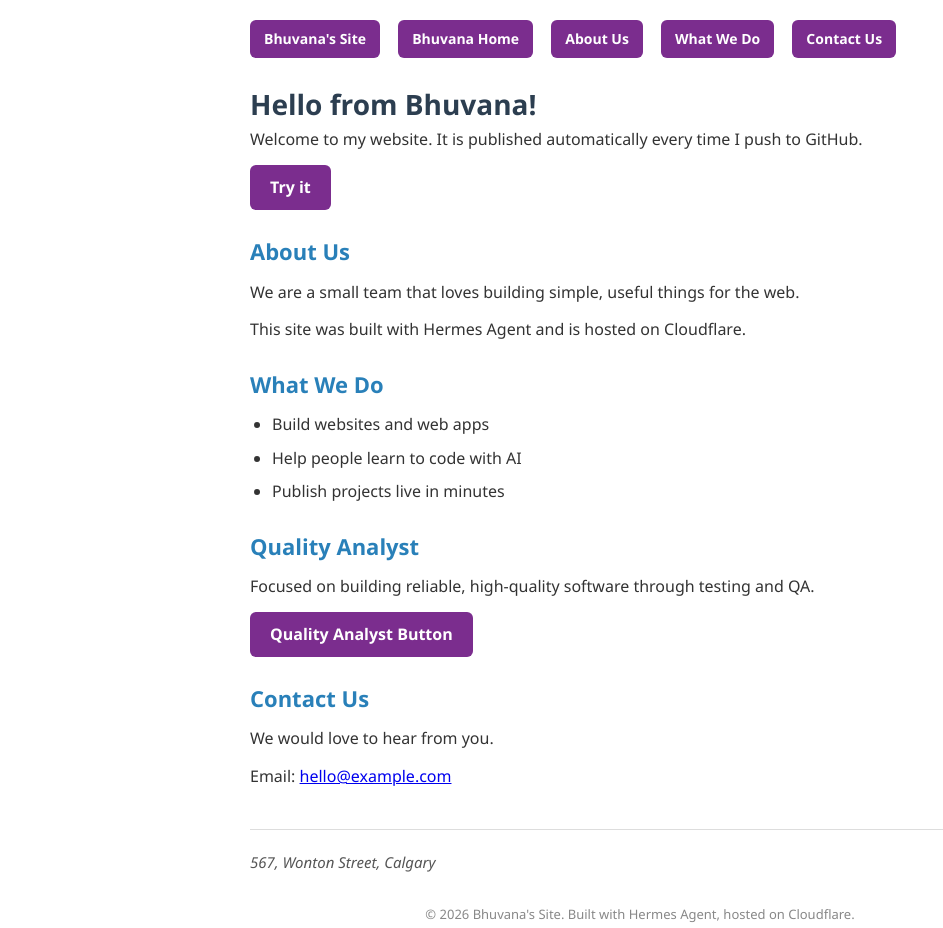
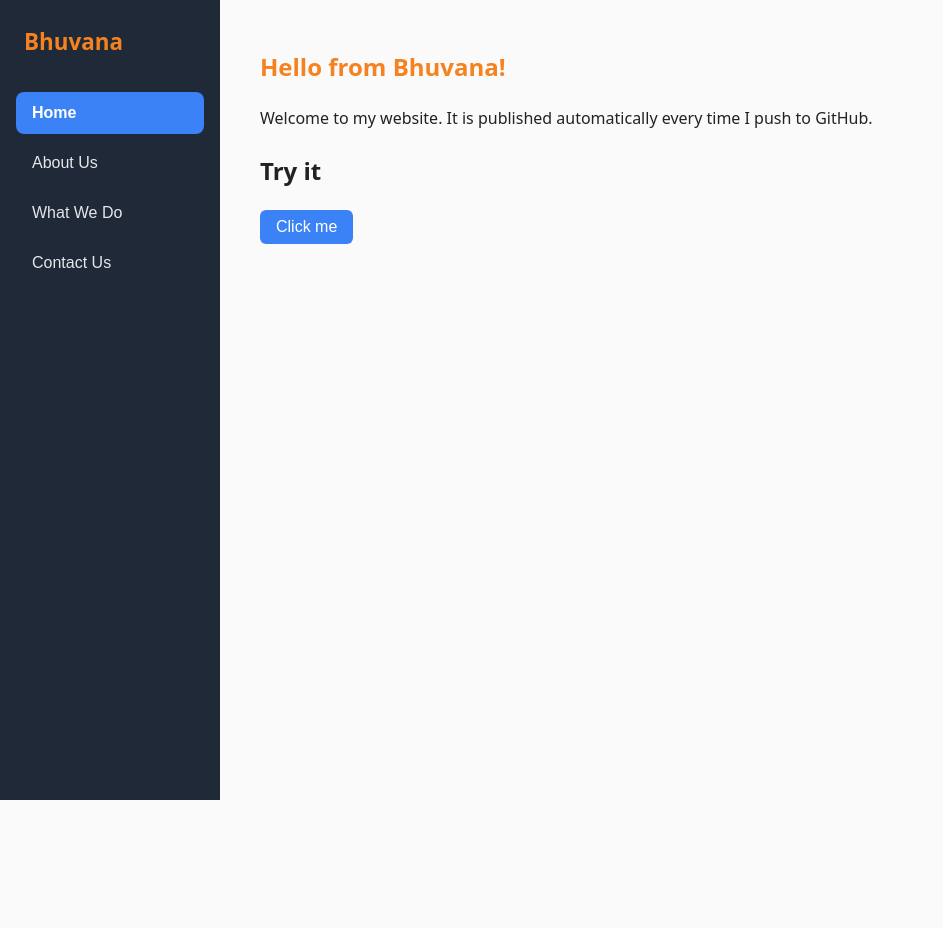
Before and after one commit to bhuvanasomeshwar/bhuvana-app, a plain HTML site: page index.html in a window 1280 px wide. Shown: the whole page, without its empty margins (0-943 px from the left). After the commit the page ends 800 px from the top, so only its background shows below. Drawn offline with Linux system fonts and the light colour scheme.

Commit message:
Copy classroom site code from jayaramcloud/bhuvana-app to bhuvanasomeshwar/bhuvana-app

```diff
--- a/index.html
+++ b/index.html
@@ -1,95 +1,37 @@
-<!DOCTYPE html>
+<!doctype html>
 <html lang="en">
 <head>
-  <meta charset="UTF-8">
-  <meta name="viewport" content="width=device-width, initial-scale=1.0">
+  <meta charset="utf-8">
+  <meta name="viewport" content="width=device-width, initial-scale=1">
   <title>Bhuvana's Site</title>
-  <style>
-    * { box-sizing: border-box; margin: 0; padding: 0; }
-    body {
-      font-family: "Segoe UI", Arial, sans-serif;
-      line-height: 1.6;
-      color: #333;
-      max-width: 820px;
-      margin: 0 auto;
-      padding: 20px;
-    }
-    nav {
-      margin-bottom: 24px;
-    }
-    nav a {
-      display: inline-block;
-      margin-right: 14px;
-      padding: 8px 14px;
-      background-color: #7B2D8E;
-      color: #fff;
-      text-decoration: none;
-      border-radius: 6px;
-      font-size: 14px;
-      font-weight: 600;
-      transition: background-color 0.2s;
-    }
-    nav a:hover { background-color: #6A0DAD; }
-    h1 { color: #2c3e50; font-size: 28px; }
-    p { margin-bottom: 12px; }
-    h2 {
-      color: #2980b9;
-      margin: 24px 0 10px 0;
-      font-size: 22px;
-    }
-    .btn {
-      display: inline-block;
-      padding: 10px 20px;
-      background-color: #7B2D8E;
-      color: #fff;
-      text-decoration: none;
-      border-radius: 6px;
-      font-weight: 600;
-      transition: background-color 0.2s;
-    }
-    .btn:hover { background-color: #6A0DAD; }
-    ul { padding-left: 22px; }
-    ul li { margin-bottom: 8px; }
-    .address {
-      margin-top: 40px;
-      padding-top: 20px;
-      border-top: 1px solid #ddd;
-      color: #555;
-      font-style: italic;
-      font-size: 15px;
-    }
-    footer {
-      margin-top: 30px;
-      text-align: center;
-      color: #888;
-      font-size: 13px;
-    }
-  </style>
+  <link rel="stylesheet" href="style.css">
 </head>
 <body>
-
-  <nav>
-    <a href="#home">Bhuvana's Site</a>
-    <a href="#home">Bhuvana Home</a>
-    <a href="#about">About Us</a>
-    <a href="#whatWeDo">What We Do</a>
-    <a href="#contact">Contact Us</a>
+  <nav class="sidebar" aria-label="Main navigation">
+    <div class="brand">Bhuvana</div>
+    <button class="nav-btn active" data-target="home">Home</button>
+    <button class="nav-btn" data-target="about">About Us</button>
+    <button class="nav-btn" data-target="services">What We Do</button>
+    <button class="nav-btn" data-target="contact">Contact Us</button>
   </nav>
 
-  <section id="home">
+  <main class="content">
+    <section id="home" class="panel active">
       <h1>Hello from Bhuvana!</h1>
       <p>Welcome to my website. It is published automatically every time I push to GitHub.</p>
-    <p><a class="btn" href="#try">Try it</a></p>
+      <h2>Try it</h2>
+      <button id="greet" class="cta">Click me</button>
+      <p id="message"></p>
     </section>
 
-  <section id="about">
-    <h2>About Us</h2>
+    <section id="about" class="panel">
+      <h1>About Us</h1>
       <p>We are a small team that loves building simple, useful things for the web.</p>
       <p>This site was built with Hermes Agent and is hosted on Cloudflare.</p>
     </section>
 
-  <section id="whatWeDo">
-    <h2>What We Do</h2>
+    <section id="services" class="panel">
+      <h1>What We Do</h1>
       <ul>
         <li>Build websites and web apps</li>
         <li>Help people learn to code with AI</li>
@@ -97,25 +39,14 @@
       </ul>
     </section>
 
-  <section id="quality-analyst">
-    <h2>Quality Analyst</h2>
-    <p>Focused on building reliable, high-quality software through testing and QA.</p>
-    <p><a class="btn" href="#contact">Quality Analyst Button</a></p>
-  </section>
-
-  <section id="contact">
-    <h2>Contact Us</h2>
+    <section id="contact" class="panel">
+      <h1>Contact Us</h1>
       <p>We would love to hear from you.</p>
       <p>Email: <a href="mailto:hello@example.com">hello@example.com</a></p>
+      <p>Address: 467, Wonton Street, Calgary, Alberta, Canada</p>
     </section>
+  </main>
 
-  <div class="address">
-    <p>567, Wonton Street, Calgary</p>
-  </div>
-
-  <footer>
-    <p>&copy; 2026 Bhuvana's Site. Built with Hermes Agent, hosted on Cloudflare.</p>
-  </footer>
-
+  <script src="script.js"></script>
 </body>
 </html>
--- /dev/null
+++ b/script.js
@@ -0,0 +1,25 @@
+// Runs in the visitor's browser.
+
+// ---- Left navigation: show one section at a time ----
+const navButtons = document.querySelectorAll(".nav-btn");
+const panels = document.querySelectorAll(".panel");
+
+function showSection(id) {
+  panels.forEach((p) => p.classList.toggle("active", p.id === id));
+  navButtons.forEach((b) => b.classList.toggle("active", b.dataset.target === id));
+  history.replaceState(null, "", "#" + id);
+}
+
+navButtons.forEach((b) => b.addEventListener("click", () => showSection(b.dataset.target)));
+
+// Open the section named in the URL (e.g. /#contact), otherwise Home.
+const startId = location.hash.slice(1);
+showSection(document.getElementById(startId) ? startId : "home");
+
+// ---- Home page demo button ----
+const greet = document.getElementById("greet");
+const message = document.getElementById("message");
+
+greet.addEventListener("click", () => {
+  message.textContent = "Hello! The time is " + new Date().toLocaleTimeString();
+});
--- /dev/null
+++ b/style.css
@@ -0,0 +1,86 @@
+* { box-sizing: border-box; }
+
+body {
+  margin: 0;
+  font-family: system-ui, sans-serif;
+  line-height: 1.6;
+  color: #222;
+  background: #fafafa;
+}
+
+/* ---- Left navigation ---- */
+.sidebar {
+  position: fixed;
+  top: 0;
+  left: 0;
+  bottom: 0;
+  width: 220px;
+  padding: 1.5rem 1rem;
+  background: #1f2937;
+  display: flex;
+  flex-direction: column;
+  gap: 0.5rem;
+}
+
+.brand {
+  color: #f6821f;
+  font-size: 1.4rem;
+  font-weight: 700;
+  margin-bottom: 1.5rem;
+  padding-left: 0.5rem;
+}
+
+.nav-btn {
+  text-align: left;
+  font-size: 1rem;
+  padding: 0.75rem 1rem;
+  border: 0;
+  border-radius: 8px;
+  background: transparent;
+  color: #e5e7eb;
+  cursor: pointer;
+}
+
+.nav-btn:hover { background: #374151; }
+.nav-btn:focus-visible { outline: 2px solid #3b82f6; outline-offset: 2px; }
+.nav-btn.active { background: #3b82f6; color: #fff; font-weight: 600; }
+
+/* ---- Page content ---- */
+.content {
+  margin-left: 220px;
+  padding: 3rem 2.5rem;
+  max-width: 820px;
+}
+
+.panel { display: none; }
+.panel.active { display: block; }
+
+h1 { color: #f6821f; margin-top: 0; }
+
+.cta {
+  font-size: 1rem;
+  padding: 0.5rem 1rem;
+  border: 0;
+  border-radius: 6px;
+  background: #3b82f6;
+  color: white;
+  cursor: pointer;
+}
+.cta:hover { background: #2563eb; }
+
+a { color: #d96d10; }
+
+/* ---- Phones: sidebar becomes a top bar ---- */
+@media (max-width: 640px) {
+  .sidebar {
+    position: static;
+    width: 100%;
+    flex-direction: row;
+    flex-wrap: wrap;
+    align-items: center;
+    padding: 0.75rem;
+  }
+  .brand { margin: 0 1rem 0 0; }
+  .nav-btn { padding: 0.5rem 0.75rem; }
+  .content { margin-left: 0; padding: 1.5rem 1rem; }
+}
```
Lines whose indentation alone changed are shown as unchanged.
